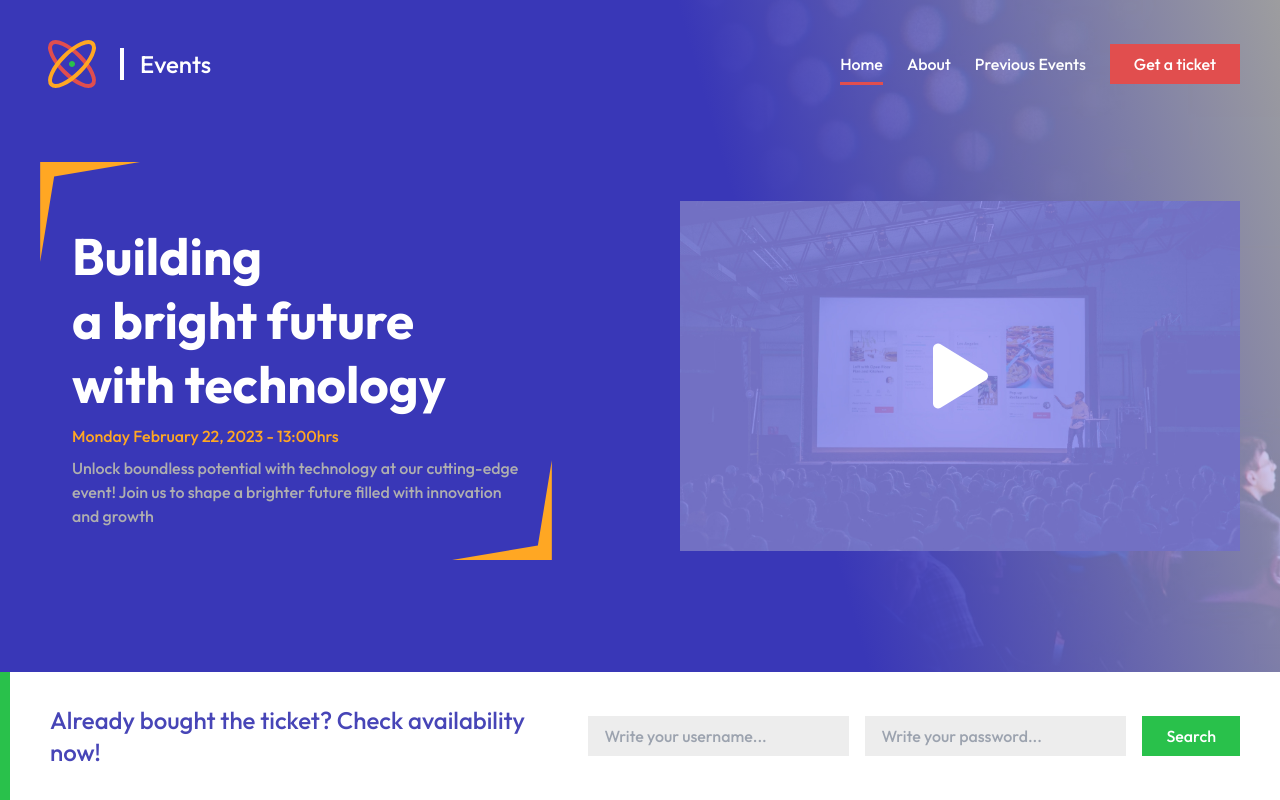
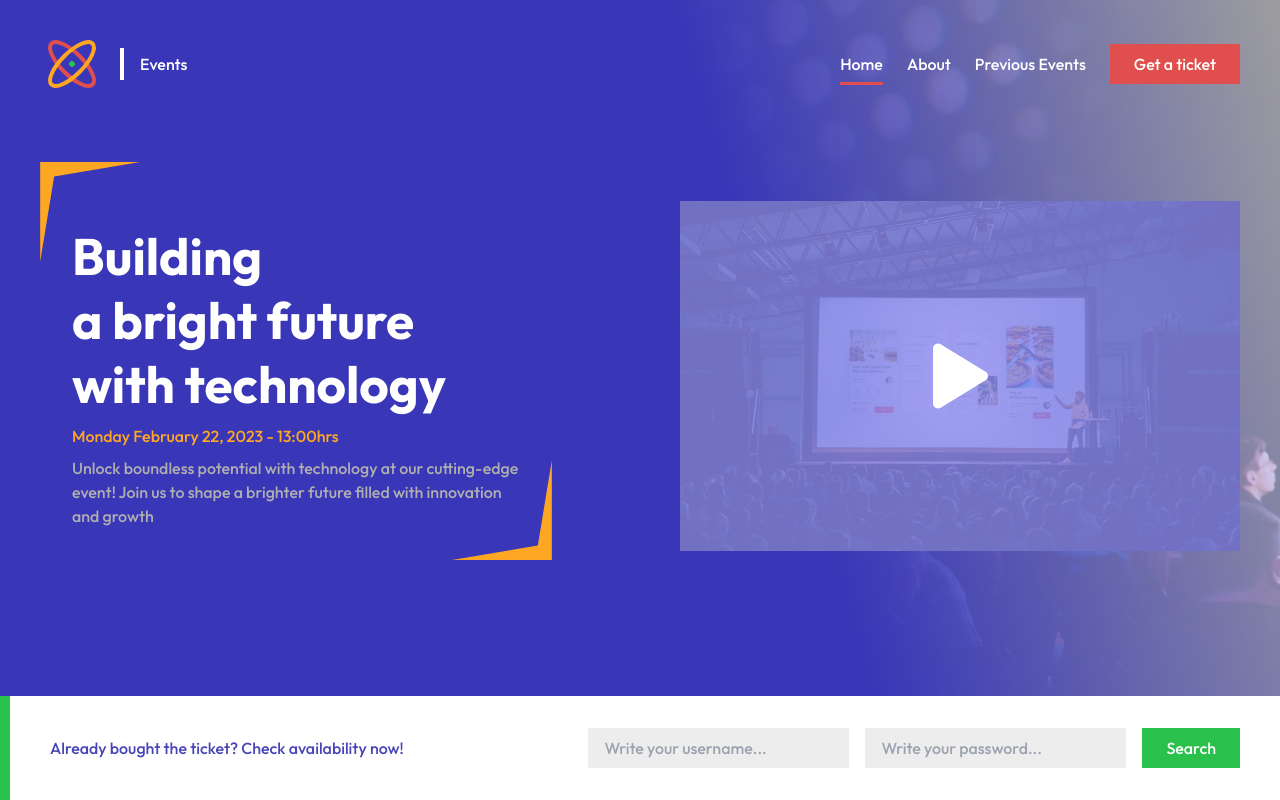
Before and after one commit to adriel-mp3/events, a React (Vite) app: page / in a window 1280 px wide. Built offline with nearby package versions, Linux system fonts and the light colour scheme.

Commit message:
:sparkles: feat: add design system for font sizes and font weights

```diff
--- a/tailwind.config.js
+++ b/tailwind.config.js
@@ -16,6 +16,60 @@ module.exports = {
       "purple-100": "rgba(71, 69, 183, 1)",
       "purple-80": "#3937B7",
     },
+    fontSize: {
+      base: [
+        "1rem",
+        {
+          fontWeight: 400,
+        },
+      ],
+      "base-bold": [
+        "1rem",
+        {
+          fontWeight: 500,
+        },
+      ],
+      'xl-bold': [
+        "1.25rem",
+        {
+          fontWeight: 500,
+          lineHeight: "normal",
+          letterSpacing: "0em",
+        },
+      ],
+      "2xl-bold": [
+        "1.5rem",
+        {
+          fontWeight: 500,
+          lineHeight: "normal",
+          letterSpacing: "0em",
+        },
+      ],
+      "3xl": [
+        "1.75rem",
+        {
+          fontWeight: 500,
+          lineHeight: "4.5rem",
+          letterSpacing: "0em",
+        },
+      ],
+      "4xl-semibold": [
+        "2rem",
+        {
+          fontWeight: 600,
+          lineHeight: "normal",
+          letterSpacing: "0.04em",
+        },
+      ],
+      "7xl": [
+        "4rem",
+        {
+          fontWeight: 600,
+          lineHeight: "4.5rem",
+          letterSpacing: "0em",
+        },
+      ],
+    },
     extend: {
       backgroundImage: {
         "hero-pattern": "url('./assets/images/background.jpg')",
```
